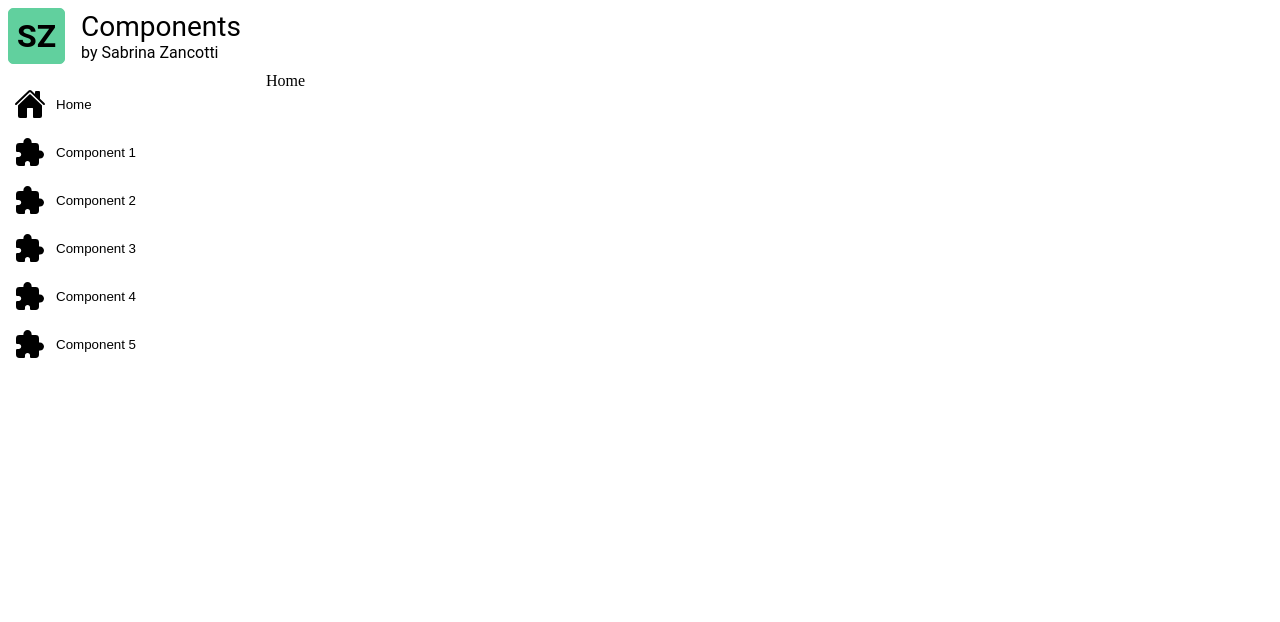
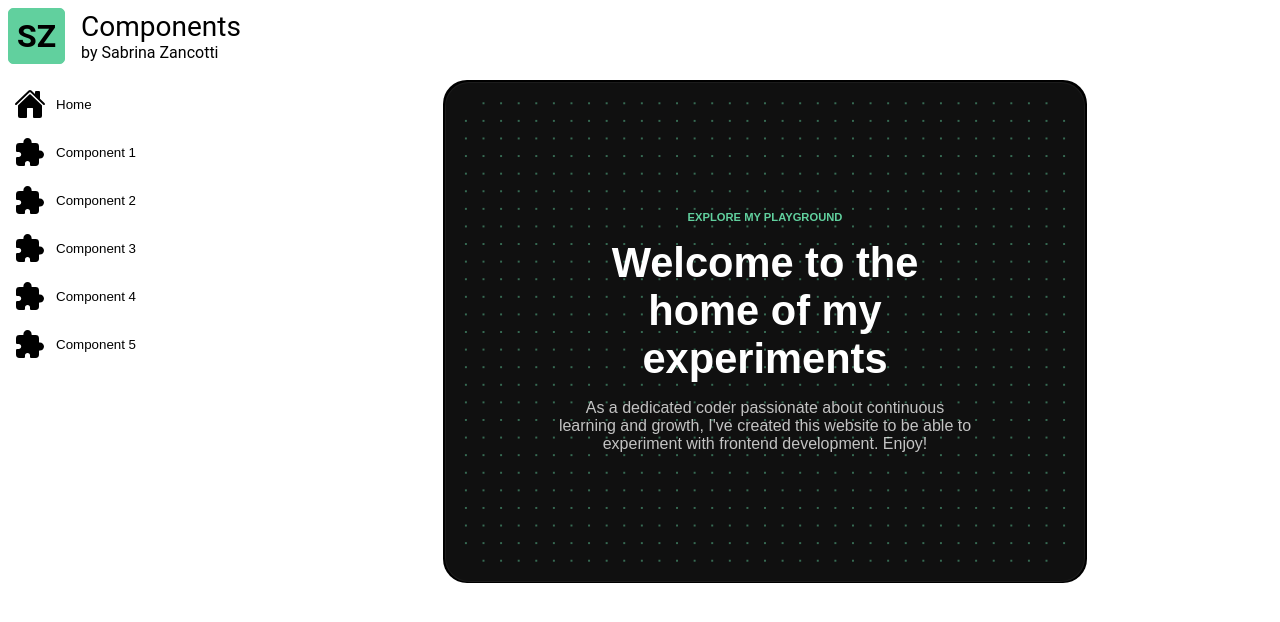
Before and after one commit to Zancotti/components, a React (Vite) app: page / in a window 1280 px wide. Shown: the top 622 px of the page. Built offline with nearby package versions, Linux system fonts and the light colour scheme; the HTML template or start-up script is replaced by a standard one.

Commit message:
Updated the homePage layout and styling

```diff
--- a/src/App.tsx
+++ b/src/App.tsx
@@ -3,6 +3,7 @@ import Header from "./assets/Header";
 import Sidebar from "./assets/Sidebar";
 import styled from "styled-components";
 import { Routes, Route, useNavigate, Navigate } from "react-router-dom";
+import HomePage from "./assets/HomePage";
 
 const App = () => {
   const navigate = useNavigate();
@@ -28,9 +29,9 @@ const App = () => {
         <SidebarContainer>
           <Sidebar navigate={navigate} />
         </SidebarContainer>
-        <main>
+        <Main>
           <Routes>
-            <Route path="/" element={<div aria-label="Home Page">Home</div>} />
+            <Route path="/" element={<HomePage />} />
             <Route path="/component1" element={<div>Component 1</div>} />
             <Route path="/component2" element={<div>Component 2</div>} />
             <Route path="/component3" element={<div>Component 3</div>} />
@@ -38,7 +39,7 @@ const App = () => {
             <Route path="/component5" element={<div>Component 5</div>} />
             <Route path="*" element={<Navigate to="/" replace />} />
           </Routes>
-        </main>
+        </Main>
       </SidebarMainContainer>
       <EmptyContainer />
       <EmptyContainer />
@@ -63,3 +64,10 @@ const SidebarMainContainer = styled.div`
 const SidebarContainer = styled.div`
   position: relative;
 `;
+
+const Main = styled.main`
+  padding: 0.5rem;
+  width: 100%;
+  display: flex;
+  justify-content: center;
+`;
--- a/src/assets/Header.tsx
+++ b/src/assets/Header.tsx
@@ -32,7 +32,6 @@ const Container = styled.div<{ $isScrolled: boolean }>`
   top: 0;
   z-index: 1000;
   transition: background-color 0.2s ease, color 0.2s ease;
-  font-family: "Roboto", sans-serif;
 `;
 
 const Initials = styled.div<{ $isScrolled: boolean }>`
--- /dev/null
+++ b/src/assets/HomePage.tsx
@@ -0,0 +1,92 @@
+import styled from "styled-components";
+
+const HomePage: React.FC = () => {
+  return (
+    <BackgroundDiv>
+      <HomeContentContainer aria-label="Home Page">
+        <DivWithDots>
+          <TextContainer>
+            <AccentHeading>Explore My Playground</AccentHeading>
+            <Heading>Welcome to the home of my experiments</Heading>
+            As a dedicated coder passionate about continuous learning and growth, I've created this website to be able
+            to experiment with frontend development. Enjoy!
+          </TextContainer>
+        </DivWithDots>
+      </HomeContentContainer>
+    </BackgroundDiv>
+  );
+};
+
+export default HomePage;
+
+const BackgroundDiv = styled.div`
+  padding: 0.1rem;
+  background-color: black;
+  border-radius: 1.5rem;
+`;
+
+const HomeContentContainer = styled.main`
+  display: grid;
+  border-radius: 1.5rem;
+  width: 640px;
+  padding: 1rem;
+  border: 1px solid rgb(255 255 255 / 5%);
+  background-color: rgb(16 16 16);
+  text-align: center;
+  font-family: "Montserrat", sans-serif;
+  color: rgb(255 255 255 / 75%);
+  position: relative;
+
+  &::after {
+    content: "";
+    position: absolute;
+    left: -1px;
+    top: 65%;
+    height: 70px;
+    width: 1px;
+    background: linear-gradient(transparent, rgb(97, 208, 158), transparent);
+    opacity: 0;
+    transition: top 600ms ease, opacity 600ms ease;
+  }
+
+  &:hover::after {
+    top: 25%;
+    opacity: 1;
+  }
+`;
+
+const Heading = styled.h2`
+  font-size: 2.6rem;
+  margin: 0;
+  color: white;
+  font-weight: bold;
+`;
+
+const AccentHeading = styled.h3`
+  font-size: 0.7rem;
+  margin: 0;
+  font-weight: bold;
+  color: rgb(97, 208, 158);
+  text-transform: uppercase;
+  text-align: center;
+`;
+
+const DivWithDots = styled.div`
+  display: flex;
+  flex-direction: column;
+  justify-content: center;
+  align-items: center;
+  gap: 1rem;
+  background-image: radial-gradient(rgba(97, 208, 158, 0.473) 1px, transparent 1px);
+  background-position: 50% 50%;
+  background-size: 1.1rem 1.1rem;
+  padding: 4rem;
+  border-radius: 1.25rem;
+  overflow: hidden;
+`;
+const TextContainer = styled.div`
+  padding: 3rem 2rem;
+  display: flex;
+  flex-direction: column;
+  gap: 1rem;
+`;
--- a/src/index.css
+++ b/src/index.css
@@ -1,3 +1,15 @@
 body {
   margin: 0;
+  font-family: "Roboto", sans-serif;
 }
+
+h1,
+h2,
+h3,
+p {
+  margin: 0rem;
+}
+
+* {
+  box-sizing: border-box;
+}
```
